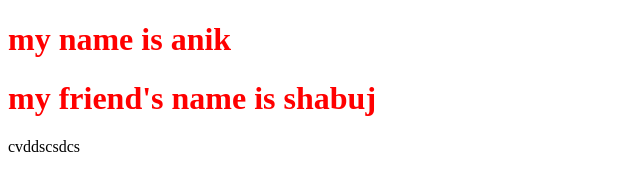
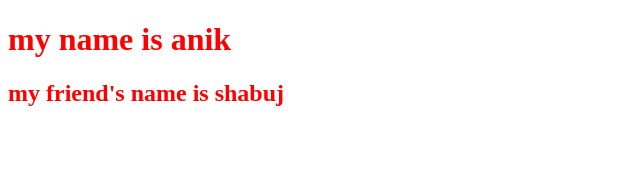
Before and after one commit to AnikRifat/learning-git, a plain HTML site: page index.html in a window 1280 px wide. Shown: the whole page, without its empty margins (0-640 px from the left). Drawn offline with Linux system fonts and the light colour scheme.

Commit message:
optimized

```diff
--- a/index.html
+++ b/index.html
@@ -4,14 +4,10 @@
     <meta charset="UTF-8">
     <meta name="viewport" content="width=device-width, initial-scale=1.0">
     <title>Document</title>
+    <link rel="stylesheet" href="style.css">
 </head>
 <body>
-    <style>
-        h1{
-            color:red;
-        }
-    </style>
     <h1>my name is anik</h1>
-    <h1>my friend's name is shabuj</h1>  cvddscsdcs
+    <h2>my friend's name is shabuj</h2>
 </body>
 </html>
--- /dev/null
+++ b/style.css
@@ -0,0 +1,3 @@
+*{
+    color: red;
+}
```
